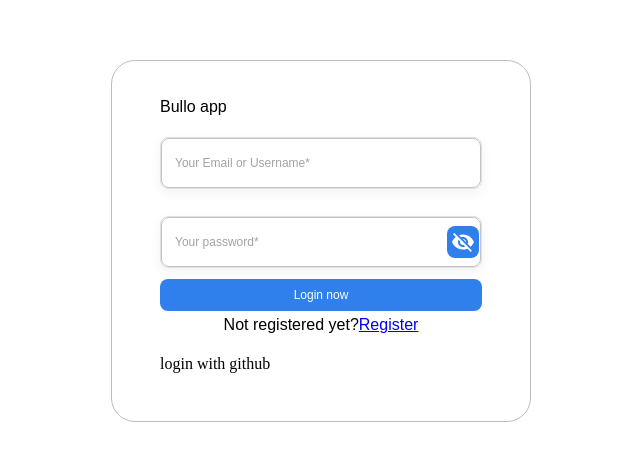
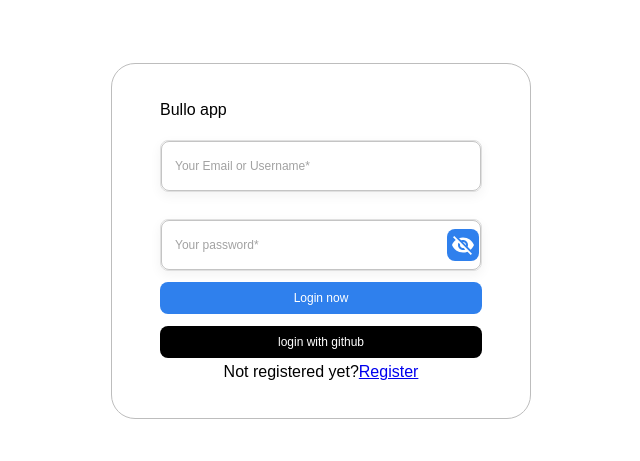
Before and after one commit to malburo/task-management, a React (Create React App) app: page /auth/login in a window 1280 px wide. Shown: the part 159-620 px from the top of the page, without its empty margins (319-959 px from the left). Built offline with nearby package versions, Linux system fonts and the light colour scheme; no server answers.

Commit message:
update type in auth feature

```diff
--- a/src/components/Header.tsx
+++ b/src/components/Header.tsx
@@ -48,13 +48,12 @@ const Header = () => {
             color="inherit"
             startIcon={<ViewListIcon />}
             onClick={() => history.push('/boards')}
-            sx={{ display: { xs: 'none', md: 'flex' } }}
           >
             All Boards
           </Button>
         </Stack>
         <Typography variant="regular5" sx={{ marginX: 3, display: { xs: 'block', md: 'none' } }}>
-          Devchanllenge Board
+          Malburo Board
         </Typography>
         <Stack direction="row">
           <Box sx={{ marginRight: 3, display: { xs: 'none', md: 'block' } }}>
--- a/src/features/Auth/authSlice.ts
+++ b/src/features/Auth/authSlice.ts
@@ -1,5 +1,5 @@
 import { createAsyncThunk, createSlice, PayloadAction } from '@reduxjs/toolkit';
-import authApi, { GetMeResponse } from 'api/authApi';
+import authApi from 'api/authApi';
 import { Response } from 'models/common';
 import { IUser } from 'models/user';
 import { LoginFormValues } from './components/LoginForm';
@@ -46,9 +46,9 @@ const authSlice = createSlice({
     builder.addCase(getMe.rejected, (state) => {
       state.isAuth = false;
     });
-    builder.addCase(getMe.fulfilled, (state, action: PayloadAction<Response<GetMeResponse>>) => {
+    builder.addCase(getMe.fulfilled, (state, { payload }: PayloadAction<Response<any>>) => {
       state.isAuth = true;
-      state.currentUser = action.payload.data.currentUser;
+      state.currentUser = payload.data.currentUser;
     });
 
     builder.addCase(login.pending, (state) => {});
--- a/src/features/Auth/components/LoginForm.tsx
+++ b/src/features/Auth/components/LoginForm.tsx
@@ -71,11 +71,19 @@ const LoginForm: React.FC<LoginFormProps> = ({ onSubmit }) => {
           <Button type="submit" fullWidth variant="contained" color="primary" className={classes.submit}>
             Login now
           </Button>
+          <Button
+            fullWidth
+            variant="contained"
+            color="primary"
+            onClick={loginWithGithub}
+            style={{ marginTop: 12, backgroundColor: 'black', color: 'white' }}
+          >
+            login with github
+          </Button>
           <Typography variant="subtitle1" align="center">
             Not registered yet?
             <Link to="/auth/register">Register</Link>
           </Typography>
-          <p onClick={loginWithGithub}>login with github</p>
         </form>
       </Box>
     </Container>
```
